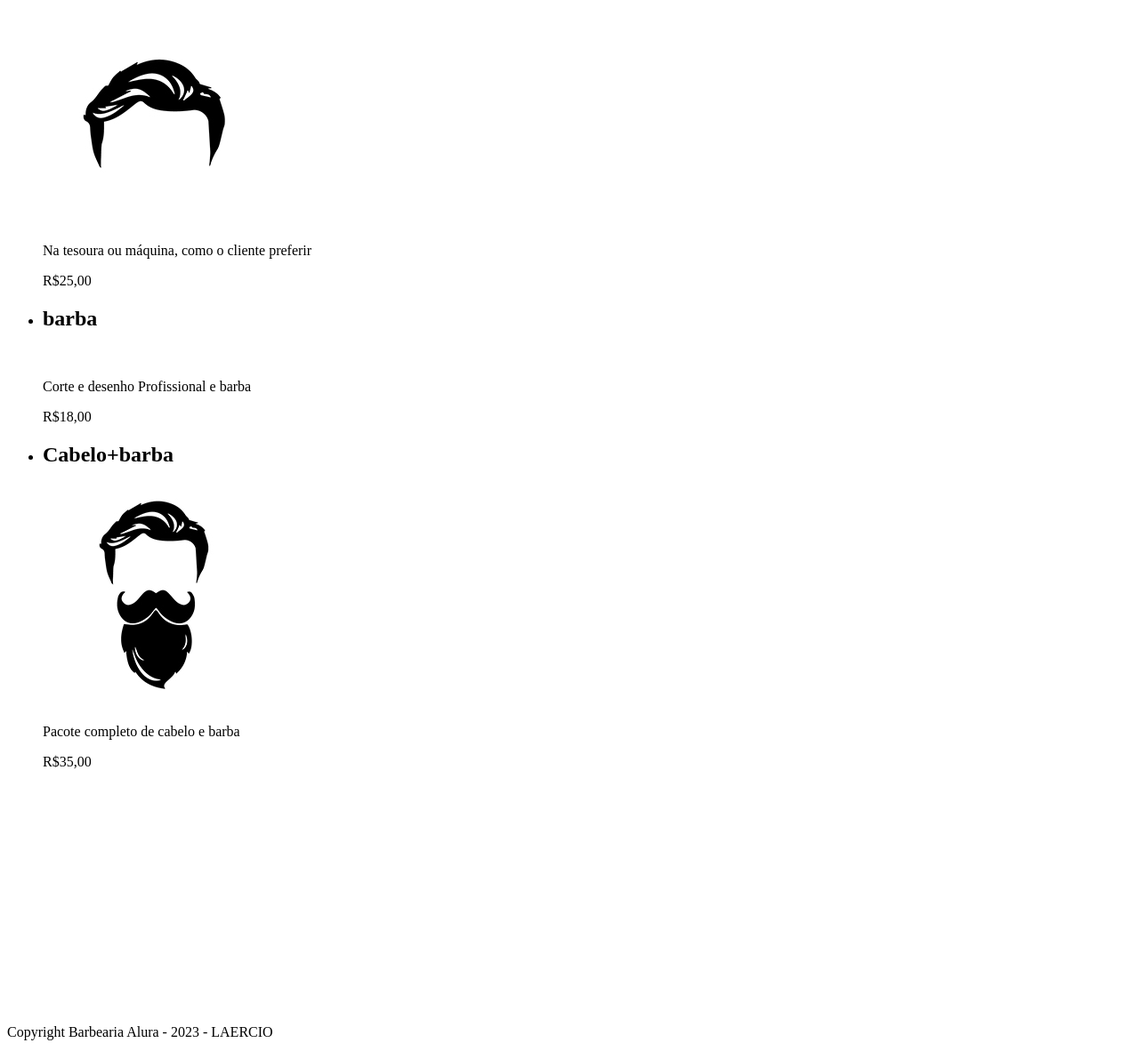
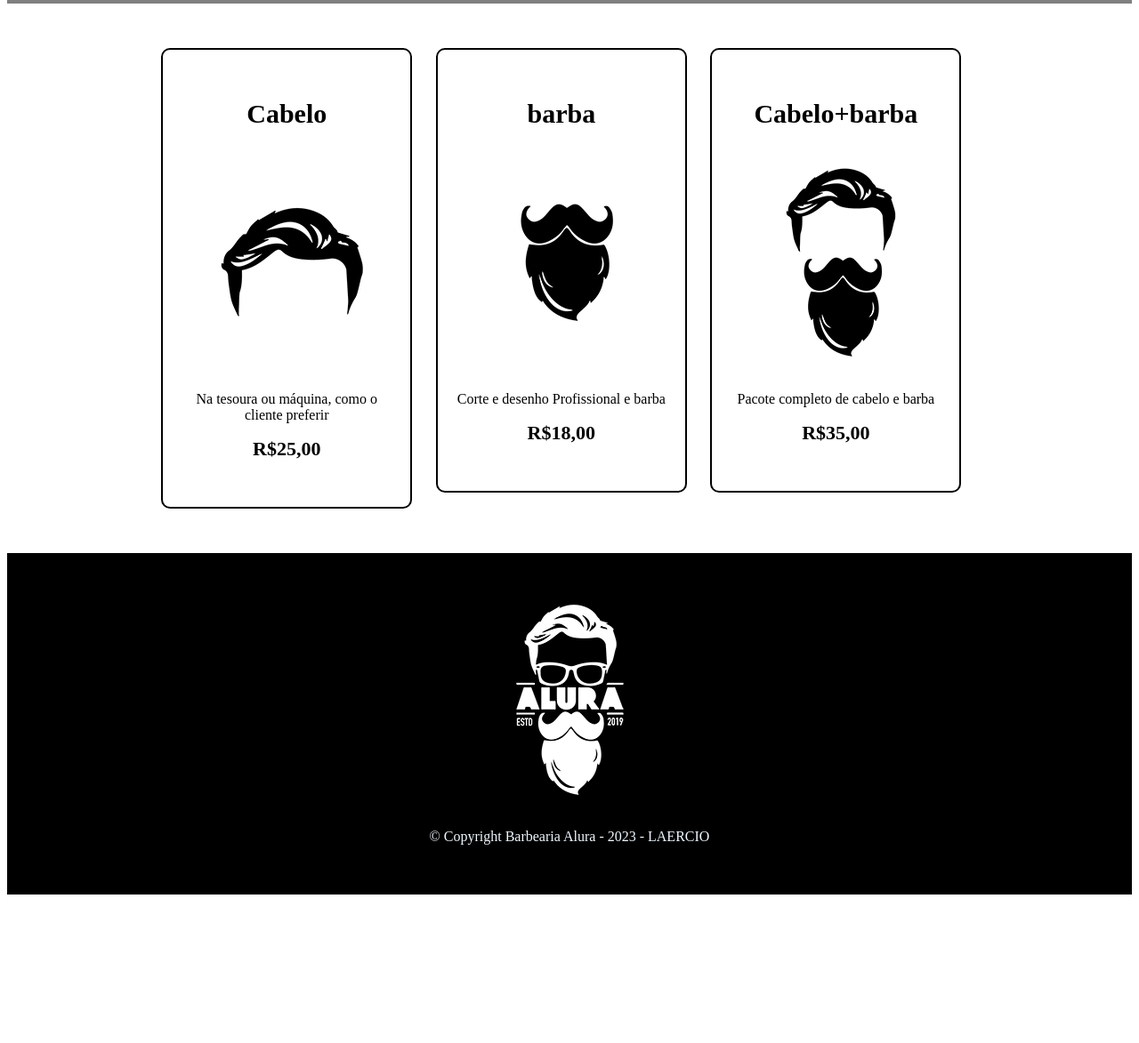
Before and after one commit to JUNINTCHAN/barbearia-alura-home-laercio-1-C, a plain HTML site: page index.html in a window 1280 px wide. Shown: the part 345-1518 px from the top of the page at 89% size. After the commit the page ends 1359 px from the top, so only its background shows below. Drawn offline with Linux system fonts and the light colour scheme.

Commit message:
Add files via upload
pronto

```diff
--- a/index.html
+++ b/index.html
@@ -19,9 +19,9 @@
 
 <nav>
    <ul>
-    <li><a href= "href=https://junintchan.github.io/barbeariaaluralaercio/" >HOME</a>    </li>
+    <li><a href= "" >HOME</a>    </li>
     <li><a href= "href=https://junintchan.github.io/barbeariaaluralaercio/" >PRODUTOS</a>     </li>
-    <li><a href= "href=https://junintchan.github.io/barbeariaaluralaercio/" >CONTATOS</a>     </li>
+    <li><a href= "" >CONTATOS</a>     </li>
    </ul>
 
 
@@ -42,7 +42,7 @@
 
     <li>
         <h2>barba</h2>
-        <img src="barba.jpg" alt="">
+        <img src="bg.jpg" alt="">
         <p class="decrição">Corte e desenho Profissional e barba</p>
         <p class="preço">R$18,00</p>
     </li>
@@ -63,4 +63,5 @@
 
     <footer>
      <img src="logo-branco.png" alt="">
-     <p>Copyright Barbearia Alura - 2023 - LAERCIO
+     <p class="agua">&copy; Copyright Barbearia Alura - 2023 - LAERCIO </p>
+     </footer>
--- a/style.css
+++ b/style.css
@@ -1,4 +1,15 @@
-.cabeçalho{background-color: gray;}
+.cabeçalho{background-color: gray;
+      padding:20px 0;
+}
+
+.caixa{
+    position: relative;
+    width: 940px;
+    margin: 0 auto
+}
+
+
+
 nav li{display: inline;margin: 0 0 0 15px;}
 
 nav{position:absolute;
@@ -10,3 +21,72 @@ color: black;
 font-weight: bold;
 font-size: 22px;
 text-decoration: none;}
+
+nav a:hover {
+    color: blue;
+    text-decoration: underline;
+}
+
+
+.produtos {
+    width: 940px;
+    margin: 0 auto;
+    padding: 50px 0;
+
+}
+
+
+ .produtos li {
+      display: inline-block;
+      text-align: center;
+      width:  30%;
+      vertical-align: top;
+      margin: 0 1.2%;
+      padding: 30px 20px;
+      box-sizing: border-box;
+      border: 2px solid black;
+      border-radius: 10px;
+    }
+
+.produtos li:hover {
+  border-color: blue;
+  font-size: 20px;
+}
+
+.produtos li:active {
+  border-color: green;
+}
+
+.produtos li:hover h2 {
+   font-size: 34px;
+
+}
+
+.produtos h2 {
+       font-size: 30px;
+       font-weight: bold;
+}
+
+.descrição {
+    font-size: 18px;
+
+}
+
+
+
+
+.preço {
+     font-size: 22px;
+    font-weight: bold;
+    margin-top: 10px;
+}
+
+ footer {
+   text-align: center;
+   background-color: black;
+   padding: 40px 0;
+ }
+
+.agua {
+   color: aliceblue;
+}
```
